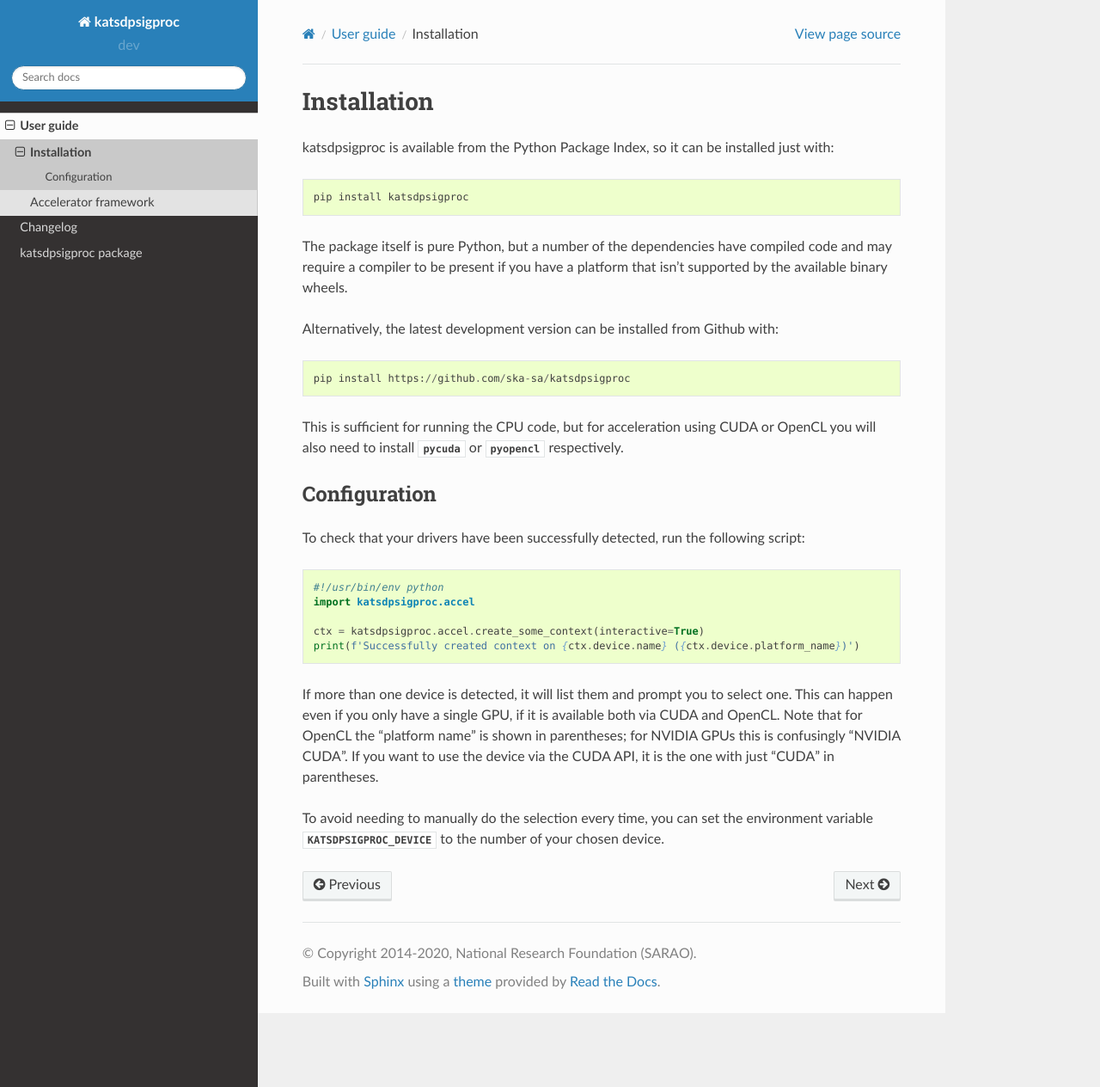
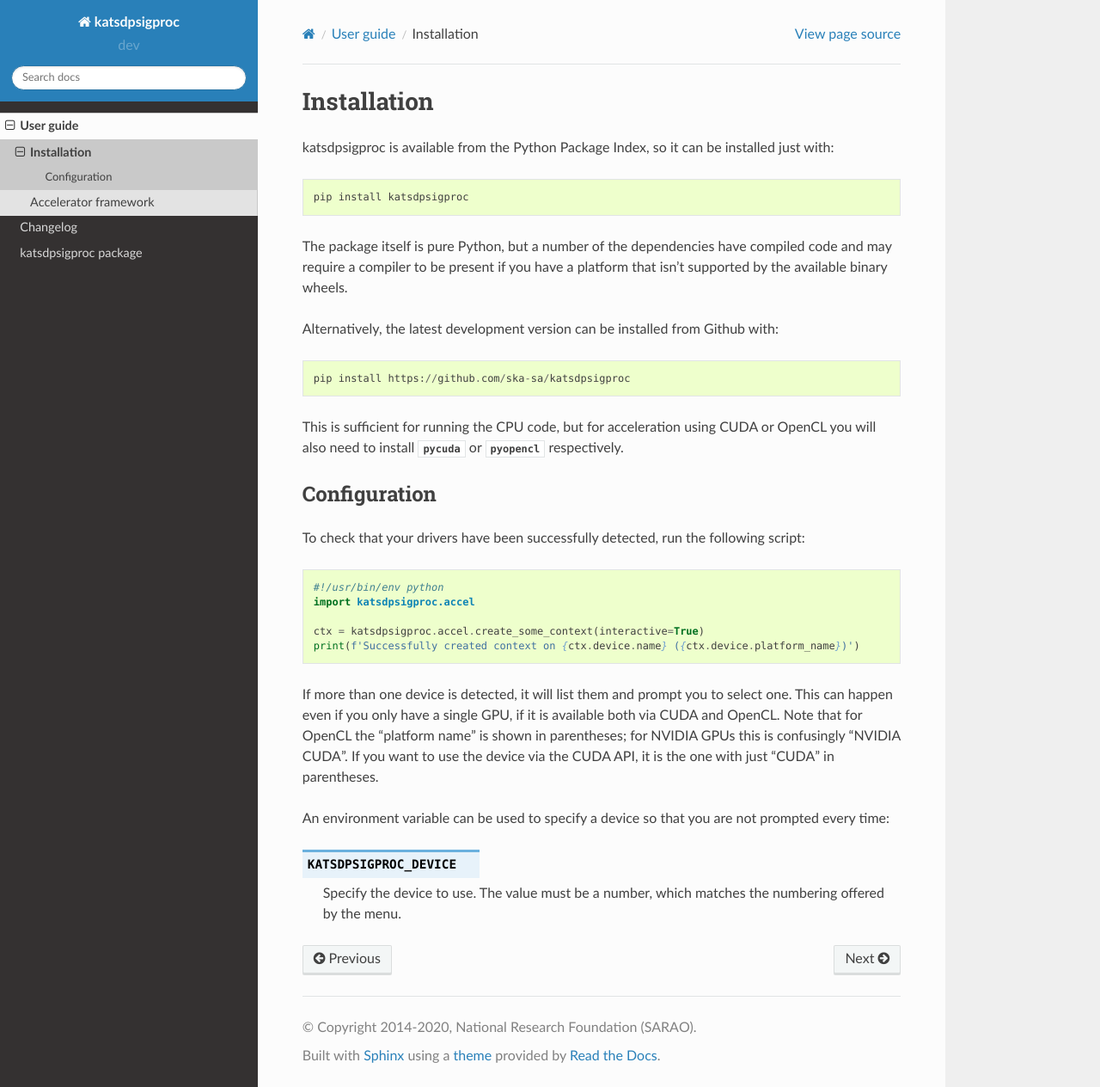
Before and after one commit to ska-sa/katsdpsigproc, a Sphinx documentation site: the page built from doc/installation.rst, in a window 1280 px wide and 1264 px high. Shown: the whole window at 86% size. Built offline with Sphinx 7.4.7 and the Read the Docs theme 2.0.0, drawn with Linux system fonts in a browser that asks for light colours.

Commit message:
Improve linking to KATSDPSIGPROC_DEVICE in docs.

```diff
--- a/doc/accel/testing.rst
+++ b/doc/accel/testing.rst
@@ -38,4 +38,7 @@ context and cause all subsequent tests to fail too.
 If no devices are found, the test will be skipped. If multiple devices are
 found, then the first one will be used. You can use the
 :envvar:`KATSDPSIGPROC_DEVICE` environment variable to change which device is
-used (see :ref:`configuration`).
+used.
+
+See also :ref:`Testing autotuning <autotune-testing>` for information about how
+testing interacts with autotuning.
--- a/doc/installation.rst
+++ b/doc/installation.rst
@@ -33,6 +33,10 @@ is shown in parentheses; for NVIDIA GPUs this is confusingly "NVIDIA CUDA".
 If you want to use the device via the CUDA API, it is the one with just "CUDA"
 in parentheses.
 
-To avoid needing to manually do the
-selection every time, you can set the environment variable
-:envvar:`KATSDPSIGPROC_DEVICE` to the number of your chosen device.
+An environment variable can be used to specify a device so
+that you are not prompted every time:
+
+.. envvar:: KATSDPSIGPROC_DEVICE
+
+  Specify the device to use. The value must be a number, which matches the
+  numbering offered by the menu.
```
